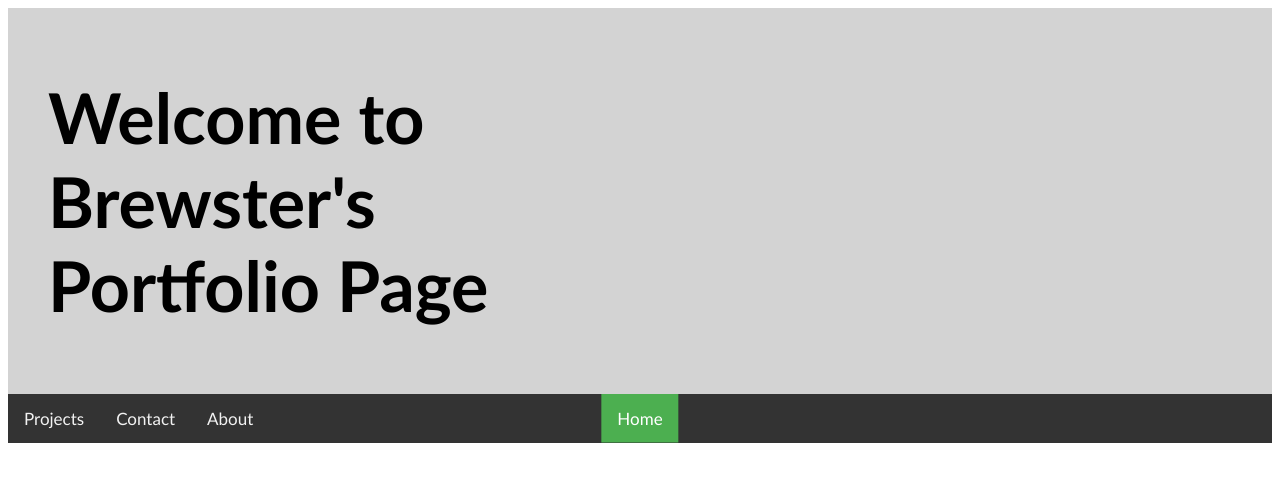
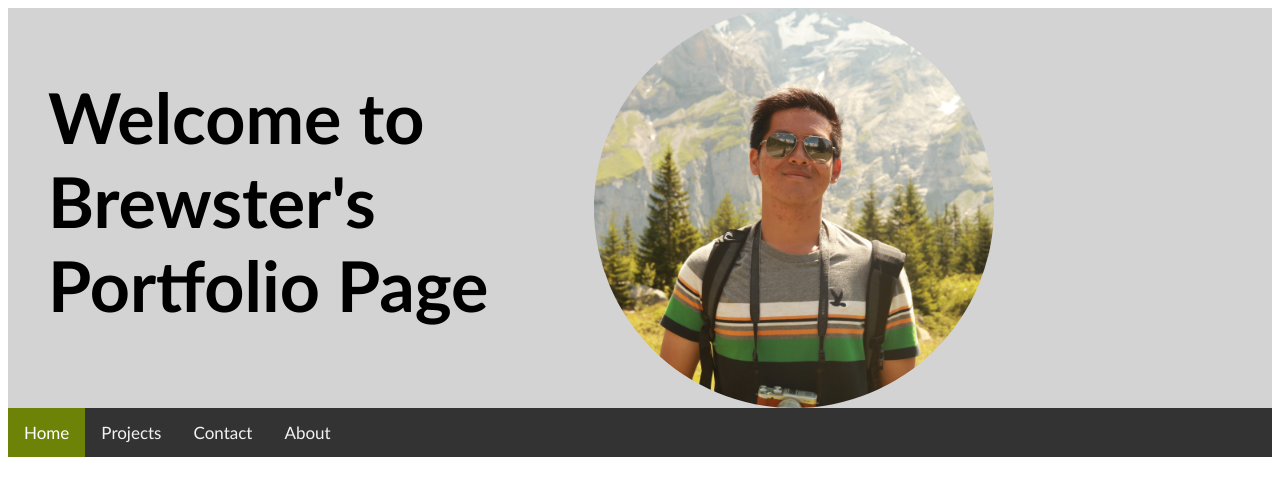
Before and after one commit to kabilza/portfolio, a Django app: page /home in a window 1280 px wide. Shown: the top 496 px of the page. Run offline with Django 3.2, Linux system fonts and the light colour scheme.

Commit message:
added some pictures

```diff
--- a/portfolio/static/css/homepage_style.css
+++ b/portfolio/static/css/homepage_style.css
@@ -9,6 +9,7 @@ a {
 }
 
 header, .full-width {
+    display: flex;
     width: 100%;
     background: lightgrey;
   }
@@ -17,6 +18,15 @@ header, .full-width {
   max-width: 90em;
   margin: 0 20px;
   padding: 20px 20px 20px 20px;
+  display:inline-block;
+  vertical-align:middle;
+}
+
+img, .logo {
+  width: 400px;
+  height: 400px;
+  border-radius: 50%;
+  object-fit: cover;
 }
 
 /* Add a black background color to the top navigation */
@@ -44,7 +54,7 @@ header, .full-width {
 
   /* Add a color to the active/current link */
   .topnav a.active {
-    background-color: #4CAF50;
+    background-color: #6d8308;
     color: white;
   }
 
--- a/portfolio/templates/portfolio/homepage.html
+++ b/portfolio/templates/portfolio/homepage.html
@@ -10,21 +10,20 @@
   <div class="wrap">
     <h1>Welcome to Brewster's Portfolio Page</h1>
   </div>
+    <img class="logo" src="{% static 'image/me.jpg' %}" alt="My image">
 </header>
 
 <!-- Top navigation -->
 <div class="topnav">
 
-  <!-- Centered link -->
-  <div class="topnav-centered">
-    <a href="#home" class="active">Home</a>
-  </div>
 
   <!-- Left-aligned links (default) -->
+  <a href="#home" class="active">Home</a>
   <a href="#news">Projects</a>
   <a href="#contact">Contact</a>
   <a href="#about">About</a>
 
+
 </div>
 
 </html>
```
Also changed, not shown: portfolio/models.py (+8 -0 lines), portfolio/static/image/023.jpg (added), portfolio/static/image/me.jpg (added). Lines whose indentation alone changed are shown as unchanged.
